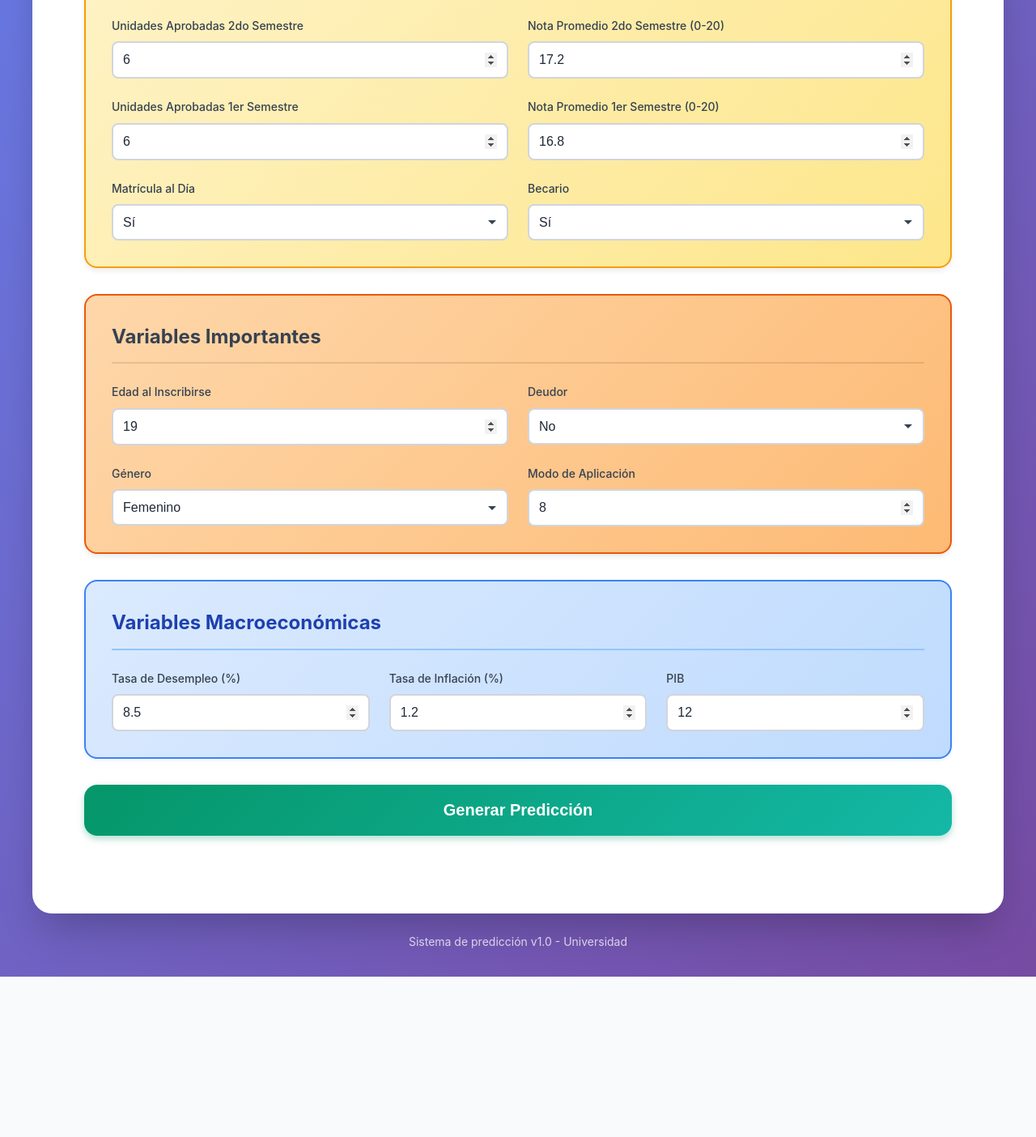
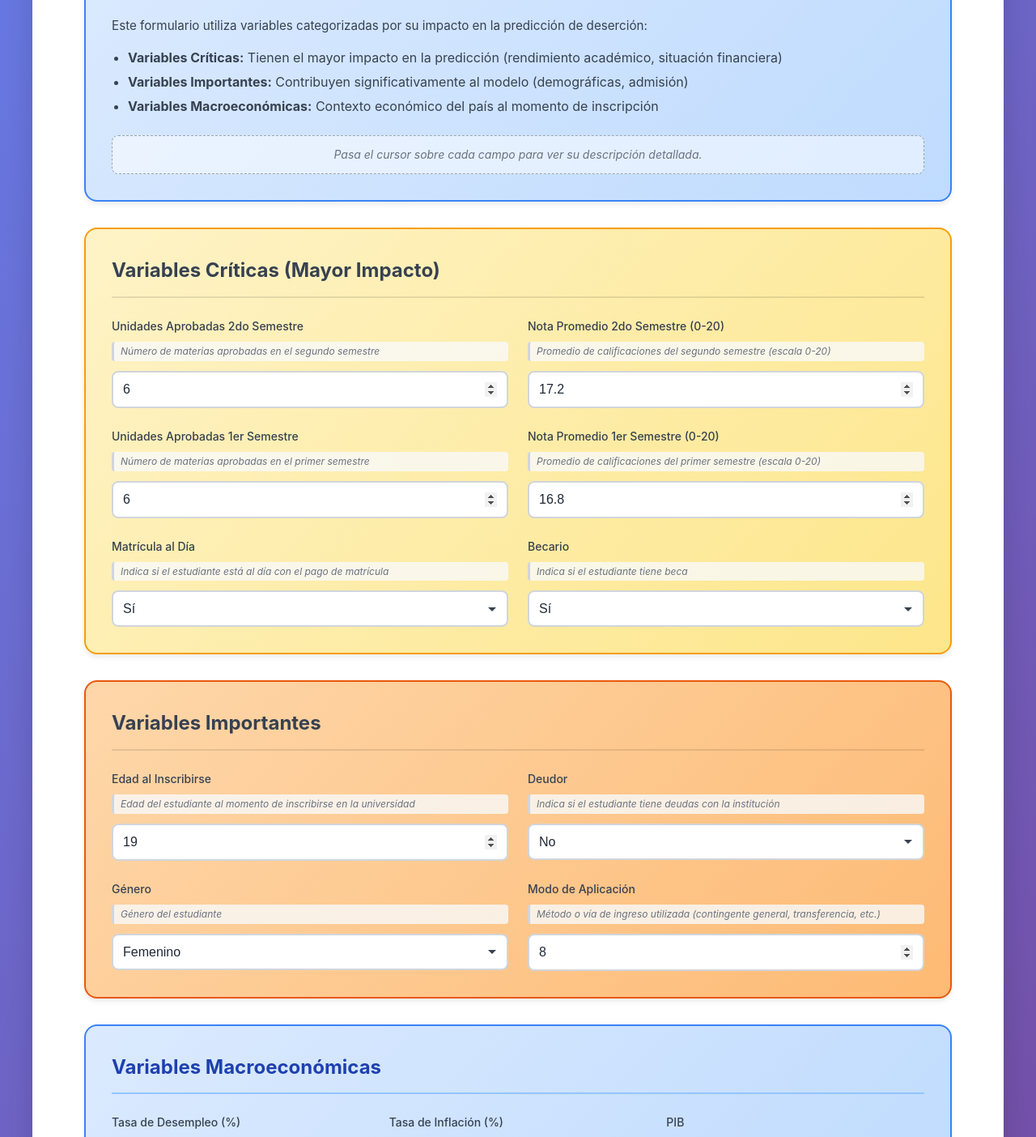
Before and after one commit to EgosPWD/desercion_frontend, a React (Vite) app: page / in a window 1280 px wide. Shown: the part 380-1784 px from the top of the page at 81% size. Before the commit the page ends 1586 px from the top, so only its background shows below. Built offline with nearby package versions, Linux system fonts and the light colour scheme.

Commit message:
Refactor Dockerfile and enhance PrediccionForm with variable descriptions and improved styling

```diff
--- a/src/components/PrediccionForm.css
+++ b/src/components/PrediccionForm.css
@@ -39,6 +39,53 @@
 .section-important {
   background: linear-gradient(135deg, #fed7aa 0%, #fdba74 100%);
   border: 2px solid #ea580c;
+}
+
+/* Sección de Información */
+.section-info {
+  background: linear-gradient(135deg, #dbeafe 0%, #bfdbfe 100%);
+  border: 2px solid #3b82f6;
+}
+
+/* Sección Macroeconómica */
+.section-macroeconomic {
+  background: linear-gradient(135deg, #e0e7ff 0%, #c7d2fe 100%);
+  border: 2px solid #6366f1;
+}
+
+.info-content {
+  display: flex;
+  flex-direction: column;
+  gap: 1rem;
+}
+
+.info-text {
+  font-size: 0.95rem;
+  color: #374151;
+  margin: 0;
+  line-height: 1.5;
+}
+
+.info-list {
+  margin: 0;
+  padding-left: 1.25rem;
+  color: #374151;
+}
+
+.info-list li {
+  margin-bottom: 0.5rem;
+  line-height: 1.4;
+}
+
+.info-note {
+  font-size: 0.875rem;
+  color: #6b7280;
+  margin: 0;
+  text-align: center;
+  padding: 0.75rem;
+  background-color: rgba(255, 255, 255, 0.5);
+  border-radius: 0.5rem;
+  border: 1px dashed #9ca3af;
 }
 
 /* Título de Sección */
@@ -84,6 +131,27 @@
   font-weight: 500;
   color: #374151;
   display: block;
+}
+
+/* Descripción del Campo */
+.form-description {
+  font-size: 0.75rem;
+  color: #6b7280;
+  font-style: italic;
+  margin-bottom: 0.25rem;
+  display: block;
+  line-height: 1.3;
+  padding: 0.25rem 0.5rem;
+  background-color: rgba(249, 250, 251, 0.8);
+  border-radius: 0.25rem;
+  border-left: 3px solid #d1d5db;
+  transition: all 0.2s ease;
+}
+
+.form-field:hover .form-description {
+  background-color: #f3f4f6;
+  border-left-color: #6b7280;
+  color: #374151;
 }
 
 /* Input Base */
--- a/src/components/PrediccionForm.tsx
+++ b/src/components/PrediccionForm.tsx
@@ -1,5 +1,56 @@
 import { useState } from "react";
 import "./PrediccionForm.css";
+
+// Descripciones de las variables
+const variableDescriptions: { [key: string]: string } = {
+  // Variables de Rendimiento Académico
+  Curricular_units_2nd_sem_approved: "Número de materias aprobadas en el segundo semestre",
+  Curricular_units_2nd_sem_grade: "Promedio de calificaciones del segundo semestre (escala 0-20)",
+  Curricular_units_1st_sem_approved: "Número de materias aprobadas en el primer semestre",
+  Curricular_units_1st_sem_grade: "Promedio de calificaciones del primer semestre (escala 0-20)",
+  Curricular_units_1st_sem_credited: "Materias convalidadas por estudios previos en primer semestre",
+  Curricular_units_1st_sem_enrolled: "Número de materias inscritas en primer semestre",
+  Curricular_units_1st_sem_evaluations: "Número total de evaluaciones realizadas en primer semestre",
+  Curricular_units_1st_sem_without_evaluations: "Materias sin evaluación en primer semestre",
+  Curricular_units_2nd_sem_credited: "Materias convalidadas en segundo semestre",
+  Curricular_units_2nd_sem_enrolled: "Materias inscritas en segundo semestre",
+  Curricular_units_2nd_sem_evaluations: "Evaluaciones realizadas en segundo semestre",
+  Curricular_units_2nd_sem_without_evaluations: "Materias sin evaluación en segundo semestre",
+
+  // Variables Financieras
+  Tuition_fees_up_to_date: "Indica si el estudiante está al día con el pago de matrícula",
+  Debtor: "Indica si el estudiante tiene deudas con la institución",
+
+  // Variables de Apoyo Educativo
+  Scholarship_holder: "Indica si el estudiante tiene beca",
+  Educational_special_needs: "Indica si tiene necesidades educativas especiales o discapacidad",
+
+  // Variables Demográficas
+  Age_at_enrollment: "Edad del estudiante al momento de inscribirse en la universidad",
+  Gender: "Género del estudiante",
+  Marital_status: "Estado civil del estudiante (Soltero, Casado, Viudo, etc.)",
+  Nacionality: "País de origen del estudiante",
+  Displaced: "Indica si el estudiante vive lejos de su lugar de origen/familia",
+  International: "Indica si el estudiante es extranjero/internacional",
+
+  // Variables de Acceso/Admisión
+  Application_mode: "Método o vía de ingreso utilizada (contingente general, transferencia, etc.)",
+  Application_order: "Preferencia de elección del curso (0=primera opción, 9=última)",
+  Course: "Carrera/programa académico en el que se inscribió",
+  Daytime_evening_attendance: "Horario de clases (Diurno o Nocturno)",
+  Previous_qualification: "Nivel educativo previo del estudiante",
+
+  // Variables Socioeconómicas Familiares
+  Mothers_qualification: "Nivel educativo de la madre",
+  Fathers_qualification: "Nivel educativo del padre",
+  Mothers_occupation: "Profesión u ocupación de la madre",
+  Fathers_occupation: "Profesión u ocupación del padre",
+
+  // Variables Macroeconómicas
+  Unemployment_rate: "Tasa de desempleo del país al momento de inscripción",
+  Inflation_rate: "Tasa de inflación del país al momento de inscripción",
+  GDP: "Producto Interno Bruto del país al momento de inscripción"
+};
 
 interface Resultado {
   usuario: string;
@@ -91,12 +142,33 @@ export default function PrediccionForm() {
 
   return (
     <form onSubmit={handleSubmit} className="form-container">
+      {/* INFORMACIÓN SOBRE VARIABLES */}
+      <div className="form-section section-info">
+        <h2 className="section-title">📊 Información sobre las Variables</h2>
+        <div className="info-content">
+          <p className="info-text">
+            Este formulario utiliza variables categorizadas por su impacto en la predicción de deserción:
+          </p>
+          <ul className="info-list">
+            <li><strong>Variables Críticas:</strong> Tienen el mayor impacto en la predicción (rendimiento académico, situación financiera)</li>
+            <li><strong>Variables Importantes:</strong> Contribuyen significativamente al modelo (demográficas, admisión)</li>
+            <li><strong>Variables Macroeconómicas:</strong> Contexto económico del país al momento de inscripción</li>
+          </ul>
+          <p className="info-note">
+            <em>Pasa el cursor sobre cada campo para ver su descripción detallada.</em>
+          </p>
+        </div>
+      </div>
+
       {/* VARIABLES CRÍTICAS */}
       <div className="form-section section-critical">
         <h2 className="section-title">Variables Críticas (Mayor Impacto)</h2>
         <div className="form-grid">
           <div className="form-field">
             <span className="form-label">Unidades Aprobadas 2do Semestre</span>
+            <span className="form-description">
+              {variableDescriptions.Curricular_units_2nd_sem_approved}
+            </span>
             <input
               type="number"
               name="Curricular_units_2nd_sem_approved"
@@ -109,6 +181,9 @@ export default function PrediccionForm() {
 
           <div className="form-field">
             <span className="form-label">Nota Promedio 2do Semestre (0-20)</span>
+            <span className="form-description">
+              {variableDescriptions.Curricular_units_2nd_sem_grade}
+            </span>
             <input
               type="number"
               step="0.1"
@@ -123,6 +198,9 @@ export default function PrediccionForm() {
 
           <div className="form-field">
             <span className="form-label">Unidades Aprobadas 1er Semestre</span>
+            <span className="form-description">
+              {variableDescriptions.Curricular_units_1st_sem_approved}
+            </span>
             <input
               type="number"
               name="Curricular_units_1st_sem_approved"
@@ -135,6 +213,9 @@ export default function PrediccionForm() {
 
           <div className="form-field">
             <span className="form-label">Nota Promedio 1er Semestre (0-20)</span>
+            <span className="form-description">
+              {variableDescriptions.Curricular_units_1st_sem_grade}
+            </span>
             <input
               type="number"
               step="0.1"
@@ -149,6 +230,9 @@ export default function PrediccionForm() {
 
           <div className="form-field">
             <span className="form-label">Matrícula al Día</span>
+            <span className="form-description">
+              {variableDescriptions.Tuition_fees_up_to_date}
+            </span>
             <select
               name="Tuition_fees_up_to_date"
               value={formData.Tuition_fees_up_to_date}
@@ -162,6 +246,9 @@ export default function PrediccionForm() {
 
           <div className="form-field">
             <span className="form-label">Becario</span>
+            <span className="form-description">
+              {variableDescriptions.Scholarship_holder}
+            </span>
             <select
               name="Scholarship_holder"
               value={formData.Scholarship_holder}
@@ -181,6 +268,9 @@ export default function PrediccionForm() {
         <div className="form-grid">
           <div className="form-field">
             <span className="form-label">Edad al Inscribirse</span>
+            <span className="form-description">
+              {variableDescriptions.Age_at_enrollment}
+            </span>
             <input
               type="number"
               name="Age_at_enrollment"
@@ -194,6 +284,9 @@ export default function PrediccionForm() {
 
           <div className="form-field">
             <span className="form-label">Deudor</span>
+            <span className="form-description">
+              {variableDescriptions.Debtor}
+            </span>
             <select
               name="Debtor"
               value={formData.Debtor}
@@ -207,6 +300,9 @@ export default function PrediccionForm() {
 
           <div className="form-field">
             <span className="form-label">Género</span>
+            <span className="form-description">
+              {variableDescriptions.Gender}
+            </span>
             <select
               name="Gender"
               value={formData.Gender}
@@ -220,6 +316,9 @@ export default function PrediccionForm() {
 
           <div className="form-field">
             <span className="form-label">Modo de Aplicación</span>
+            <span className="form-description">
+              {variableDescriptions.Application_mode}
+            </span>
             <input
               type="number"
               name="Application_mode"
@@ -237,6 +336,9 @@ export default function PrediccionForm() {
         <div className="form-grid">
           <div className="form-field">
             <span className="form-label">Tasa de Desempleo (%)</span>
+            <span className="form-description">
+              {variableDescriptions.Unemployment_rate}
+            </span>
             <input
               type="number"
               step="0.1"
@@ -249,6 +351,9 @@ export default function PrediccionForm() {
 
           <div className="form-field">
             <span className="form-label">Tasa de Inflación (%)</span>
+            <span className="form-description">
+              {variableDescriptions.Inflation_rate}
+            </span>
             <input
               type="number"
               step="0.1"
@@ -261,6 +366,9 @@ export default function PrediccionForm() {
 
           <div className="form-field">
             <span className="form-label">PIB</span>
+            <span className="form-description">
+              {variableDescriptions.GDP}
+            </span>
             <input
               type="number"
               step="0.1"
```
Also changed, not shown: 1 other file (tests, documents, lock files or other folders).
